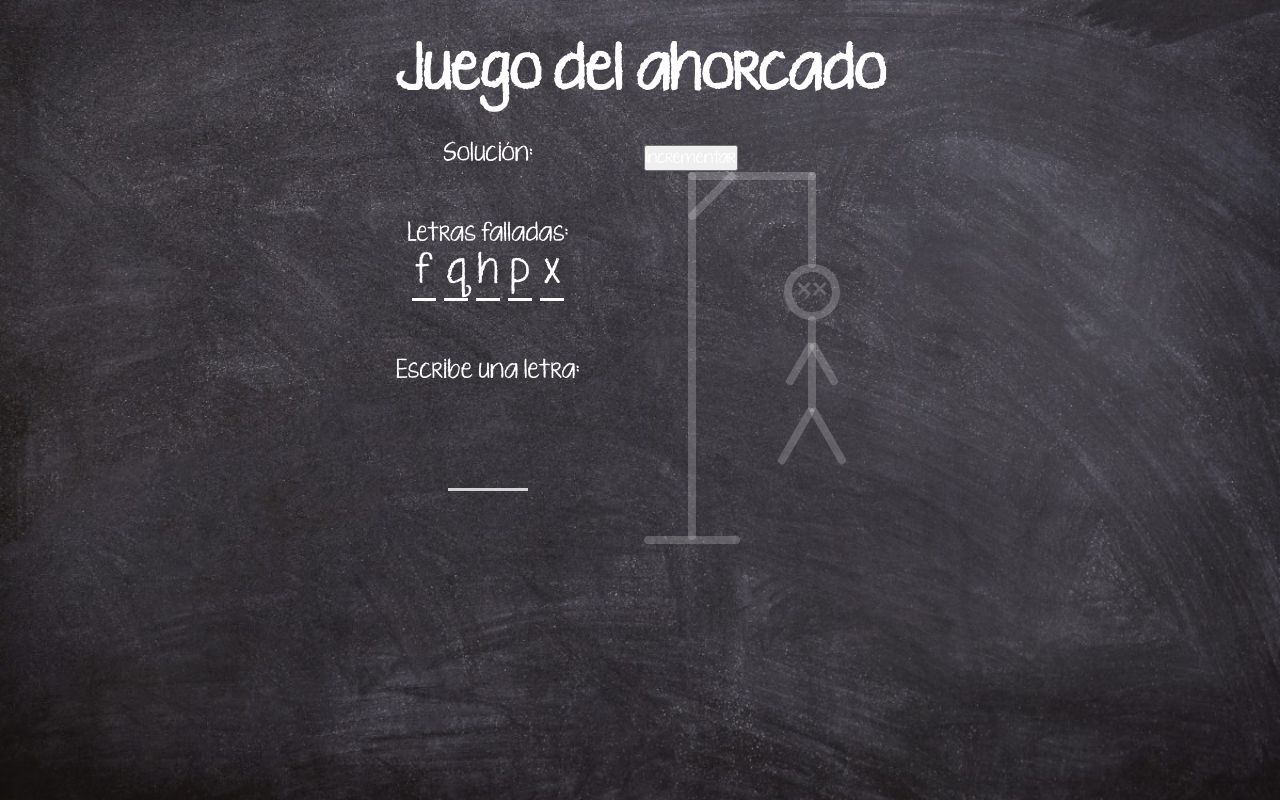
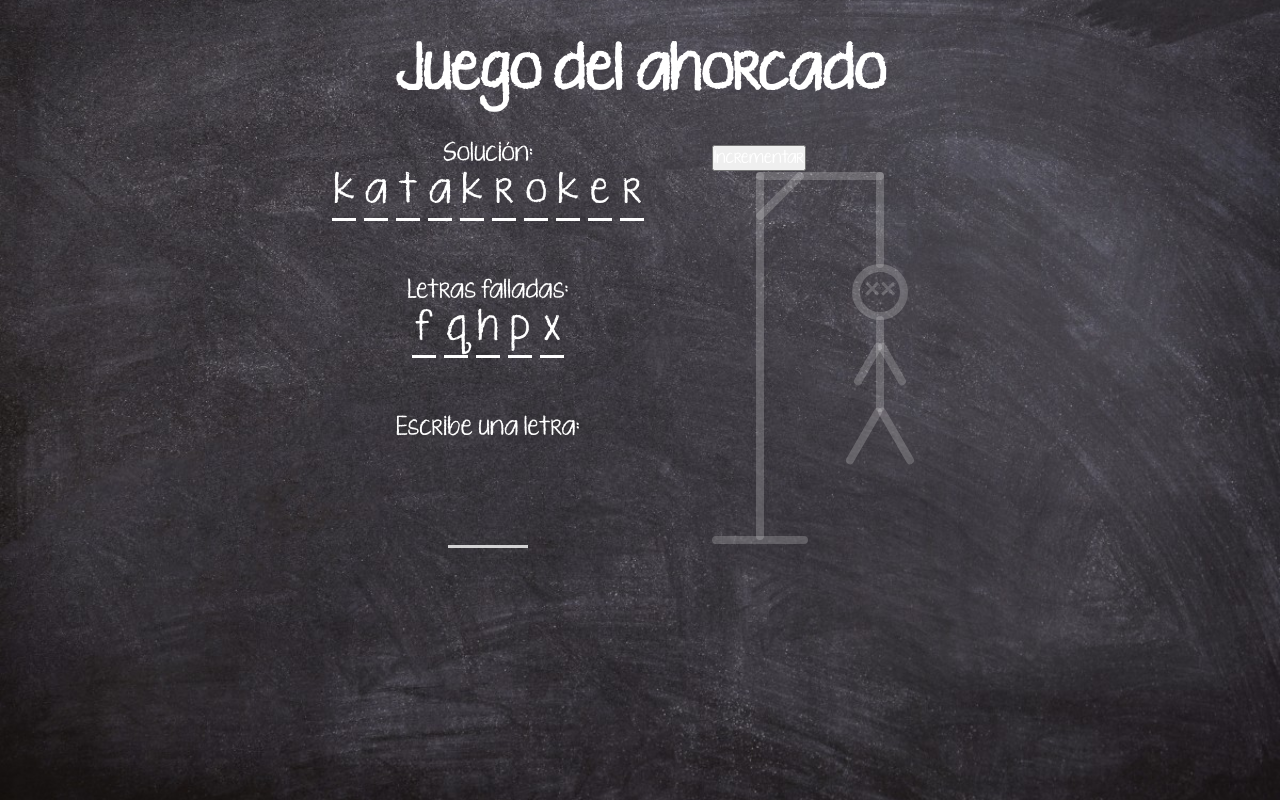
Before and after one commit to Adalab/promo-o-module-3-pair-14-sprint-1-hangman-game, a React (Create React App) app: page / in a window 1280 px wide. Built offline with nearby package versions, Linux system fonts and the light colour scheme.

Commit message:
add exercise 2

```diff
--- a/src/components/App.js
+++ b/src/components/App.js
@@ -5,15 +5,14 @@ function App() {
   const [numberOfErrors, setError] = useState(0);
   const [lastLetter, setLastLetter] = useState("");
   const [word, setWord] = useState("katakroker");
+  const [userLetters, setUserLetters] = useState([]);
 
   const handleLastLetter = (e) => {
     const lastLetterValue = e.target.value;
-    // si la letra que meto es una de las indicadas entonces cambias el estado
-    ///^[A-Za-zÑñÁáÉéÍíÓóÚúÜü]+$/
-    const regExp = /[A-Za-zÑñÁáÉéÍíÓóÚúÜü]+/gi;
-    if (lastLetterValue.match(regExp)) {
+    if (lastLetterValue.match("^[A-Za-zÑñÁáÉéÍíÓóÚúÜü]?$")) {
       setLastLetter(lastLetterValue);
     }
+    setUserLetters([...userLetters, lastLetterValue]);
   };
 
   const handleClick = () => {
@@ -22,12 +21,17 @@ function App() {
 
   const renderSolutionLetters = () => {
     const wordLetters = word.split("");
-    wordLetters.map((letter, index) => {
-      return (
-        <ul key={index} className="letters">
-          <li class="letter"></li>
-        </ul>
-      );
+
+    return wordLetters.map((letter, index) => {
+      if (letter.includes(userLetters)) {
+        return (
+          <li key={index} className="letter">
+            {letter}
+          </li>
+        );
+      } else {
+        return <li key={index} className="letter"></li>;
+      }
     });
   };
 
@@ -41,9 +45,9 @@ function App() {
           <section>
             <div className="solution">
               <h2 className="title">Solución:</h2>
-              {renderSolutionLetters()}
-              {/*<ul className="letters">
-                <li className="letter">k</li>
+              <ul className="letters">
+                {renderSolutionLetters()}
+                {/*<li className="letter">k</li>
                 <li className="letter">a</li>
                 <li className="letter"></li>
                 <li className="letter">a</li>
@@ -52,8 +56,8 @@ function App() {
                 <li className="letter"></li>
                 <li className="letter">k</li>
                 <li className="letter">e</li>
-                <li className="letter">r</li>
-                </ul>*/}
+  <li className="letter">r</li>*/}
+              </ul>
             </div>
             <div className="error">
               <h2 className="title">Letras falladas:</h2>
@@ -84,7 +88,10 @@ function App() {
           </section>
 
           <section className={`dummy error-${numberOfErrors}`}>
-            <button onClick={handleClick}>Incrementar</button>
+            {" "}
+            {/* se pinta una línea por cada error */}
+            <button onClick={handleClick}>Incrementar</button>{" "}
+            {/* Boton para incrementar el número de errores. Ponemos evento para escuchar cuándo se hace click */}
             <span className="error-13 eye"></span>
             <span className="error-12 eye"></span>
             <span className="error-11 line"></span>
```
